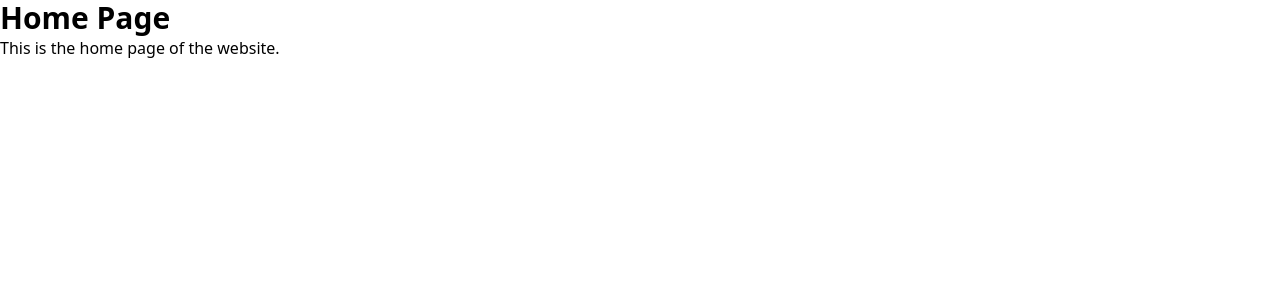
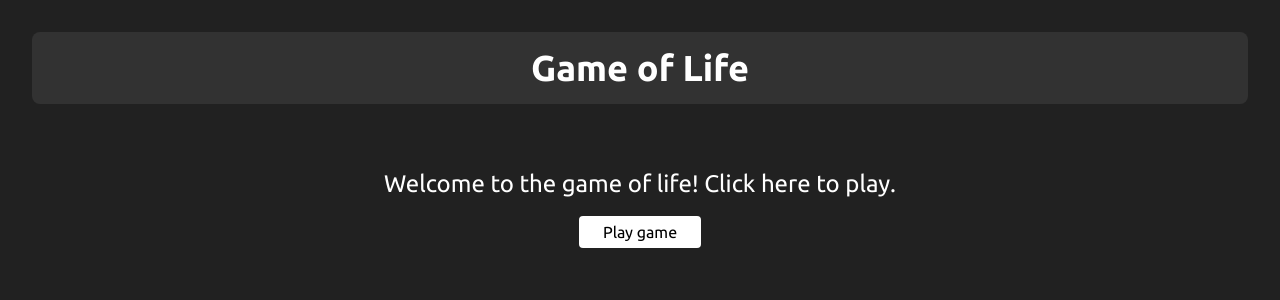
Before and after one commit to IvanoBaptista/GameOfLife, a Django app: page /home/ in a window 1280 px wide. Shown: the top 300 px of the page. Run offline with Django 5.2, Linux system fonts and the light colour scheme; some libraries are stand-ins or nearby versions.

Commit message:
Added some styling

```diff
--- a/game/templates/game/base.html
+++ b/game/templates/game/base.html
@@ -7,17 +7,50 @@
 
     <title>{% block title %}{% endblock %}</title>
 
+    <link rel="preconnect" href="https://fonts.googleapis.com">
+    <link rel="preconnect" href="https://fonts.gstatic.com" crossorigin>
+    <link
+        href="https://fonts.googleapis.com/css2?family=Ubuntu:ital,wght@0,300;0,400;0,500;0,700;1,300;1,400;1,500;1,700&display=swap"
+        rel="stylesheet">
+
     <script src="https://cdn.tailwindcss.com"></script>
 
     <style>
-        table { border-collapse: collapse; }
-        td { width: 30px; height: 30px; border: 1px solid black; }
-        .alive { background-color: black; }
-        .dead { background-color: white; }
+        body {
+            font-family: 'Ubuntu', sans-serif;
+        }
+
+        table {
+            border-collapse: collapse;
+        }
+
+        td {
+            width: 30px;
+            height: 30px;
+            border: 1px solid black;
+        }
+
+        .alive {
+            background-color: black;
+        }
+
+        .dead {
+            background-color: white;
+        }
+
     </style>
 </head>
 
-<body>
+<body class="min-h-screen bg-[#212121]">
+    <header class="p-4">
+        <div class="p-4">
+            <div class="bg-[#323232] text-white rounded-lg p-4">
+                <a href="/home">
+                    <h1 class="text-4xl font-semibold text-center">Game of Life</h1>
+                </a>
+            </div>
+        </div>
+    </header>
 
     <div class="container mx-auto">
         {% block content %}
--- a/game/templates/game/home.html
+++ b/game/templates/game/home.html
@@ -5,6 +5,16 @@
 {% endblock title %}
 
 {% block content %}
-    <h2 class="text-3xl font-bold">Home Page</h2>
-    <p>This is the home page of the website.</p>
+<div class="p-4">
+    <div class="flex flex-col justify-center items-center text-white mt-4 space-y-4">
+        <span class="text-2xl">
+            Welcome to the game of life! Click here to play.
+        </span>
+        <a href="/game-of-life">
+            <button class="px-6 py-1 bg-white text-black rounded">
+                <span>Play game</span>
+            </button>
+        </a>
+    </div>
+</div>
 {% endblock %}
```
Also changed, not shown: game/templates/game/game_of_life.html (+3 -9 lines).
